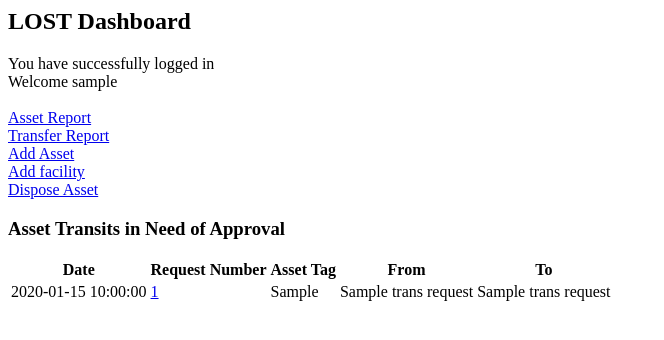
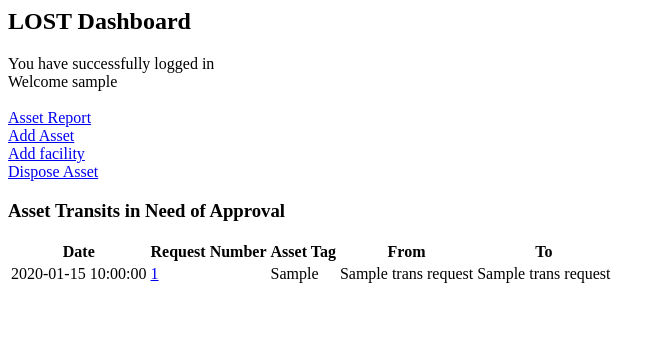
Before and after one commit to lbchavarria/cis322, a Flask app: page /dashboard in a window 1280 px wide. Shown: the top 340 px of the page, without its empty margins (0-664 px from the left). Run offline with Flask 2, Linux system fonts and the light colour scheme; the visitor is signed in with stand-in values (Sample User, id 1); a database or web service that is not in the repository returns one stand-in record (values such as "Sample title"); data that the repository does not hold is empty; parts of the project's set-up code (start-up, migrations or seed data) failed here and were passed over; some libraries are stand-ins or nearby versions.

Commit message:
removed unneeded transfer report link

```diff
--- a/src/templates/dashboard.html
+++ b/src/templates/dashboard.html
@@ -5,7 +5,6 @@
 		<p>You have successfully logged in<br>Welcome {{username}}
 		<br><br>
 		<a href="/asset_report">Asset Report</a><br>
-		<a href="/transfer_report">Transfer Report</a><br>
 		<a href="/add_asset">Add Asset</a><br>
 		<a href="/add_facility">Add facility</a><br>
 		<a href="dispose_asset">Dispose Asset</a><br>
```
